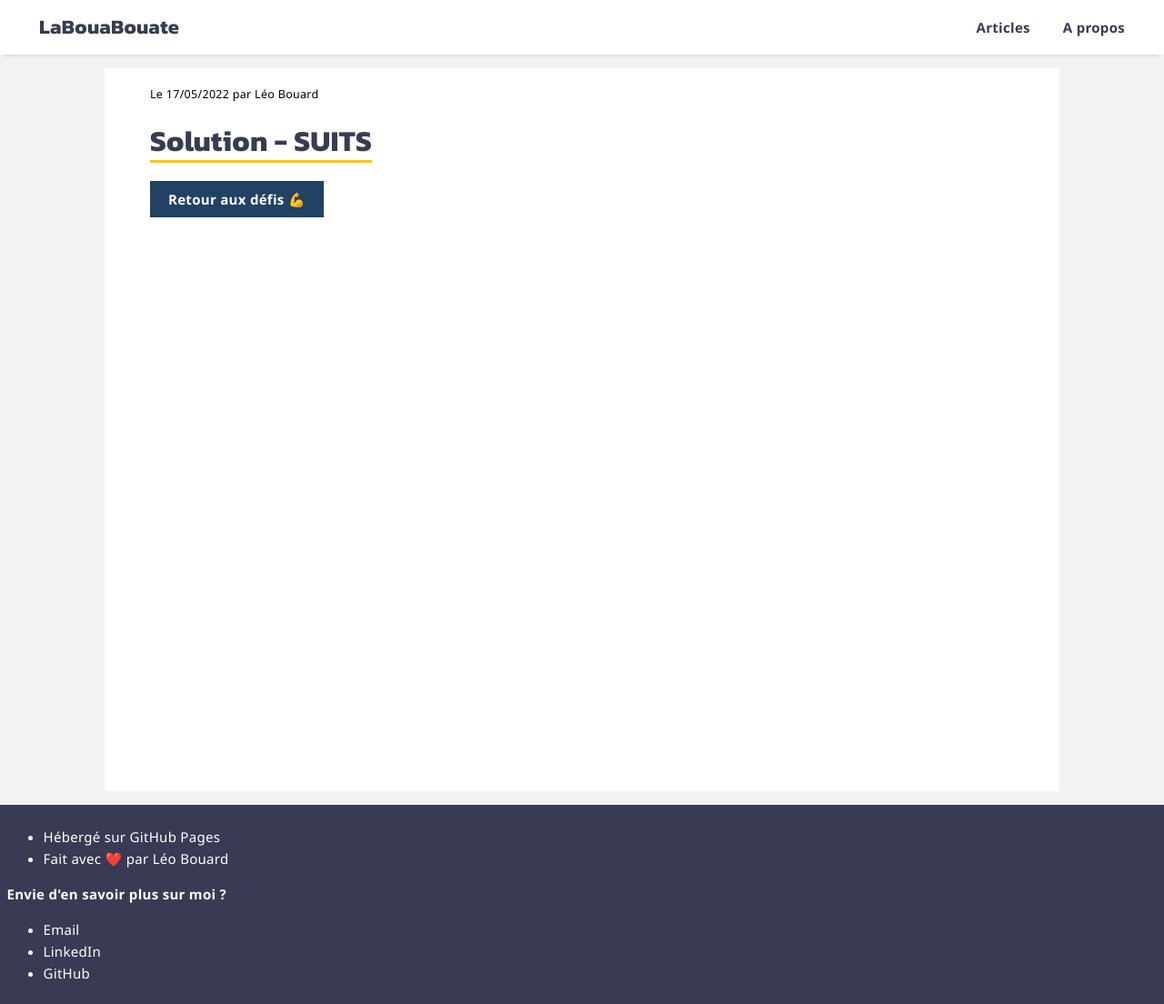
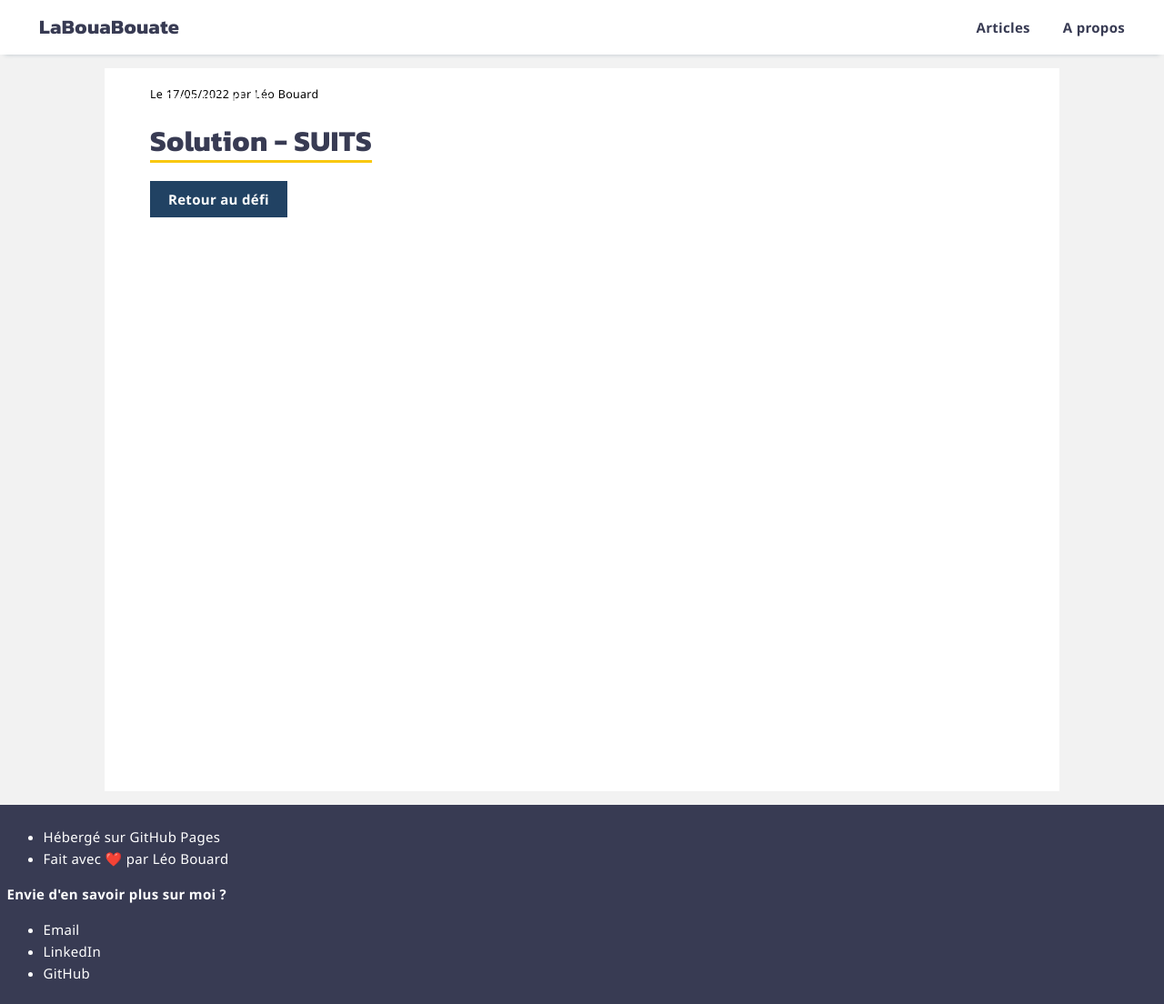
Before and after one commit to leobouard/leobouard.github.io, a Jekyll site: the page built from _posts/2022-05-17-suits-soluce.md, in a window 1280 px wide. Shown: the whole page at 91% size. Built offline with Jekyll 4.4.1, drawn with Linux system fonts in a browser that asks for light colours.

Commit message:
Update post.html

```diff
--- a/_layouts/post.html
+++ b/_layouts/post.html
@@ -2,17 +2,9 @@
 layout: default
 ---
 
-{% if page.tags contains "challenges" %}
 <div style="text-align: left; position: absolute; z-index: 3; margin-top: 5px;">
-    <a href="/challenges" style="color: #fff;">← Tous les défis</a>
+    <a href="/blog" style="color: #fff;">← Tous les articles</a>
 </div>
-{% endif %}
-
-{% if page.tags contains "howto" %}
-<div style="text-align: left; position: absolute; z-index: 3; margin-top: 5px;">
-    <a href="/howto" style="color: #fff;">← Tous les tutos</a>
-</div>
-{% endif %}
 
 {% if page.icon %}
 <div class="postBanner" style="background-color: {{ page.thumbnailColor }};">
@@ -29,12 +21,12 @@ layout: default
 
 {% if page.tags contains "challenges" %}
 <div class="buttonNext">
-    <a href="{{ page.id }}-soluce"">Voir la solution 💡</a>
+    <a href="{{ page.id }}-soluce"">Voir la solution</a>
 </div>
 {% endif %}
 
 {% if page.id contains "-soluce" %}
 <div class="buttonBack">
-    <a href="/challenges">Retour aux défis 💪</a>
+    <a href="{{ page.id | replace '-soluce','' }}">Retour au défi</a>
 </div>
 {% endif %}
```
